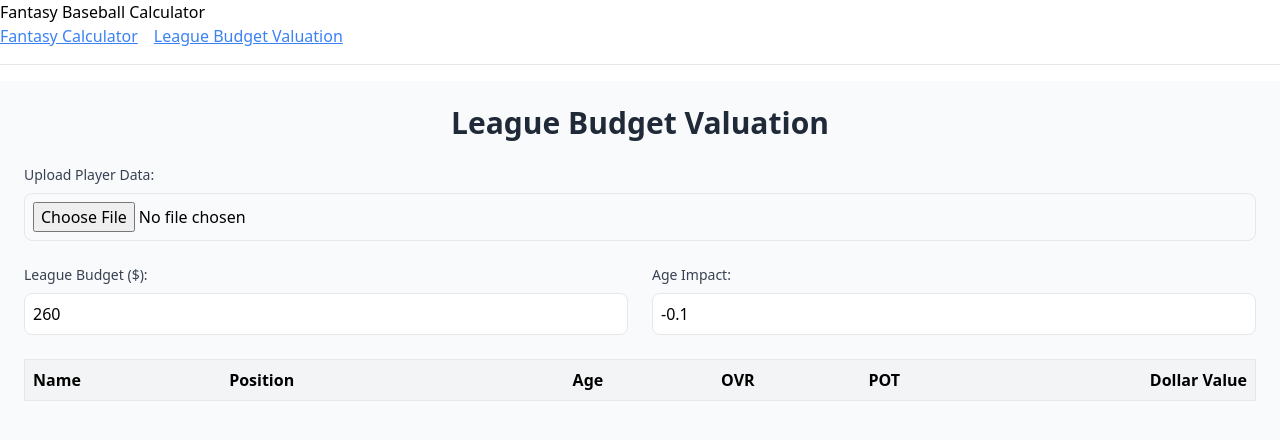
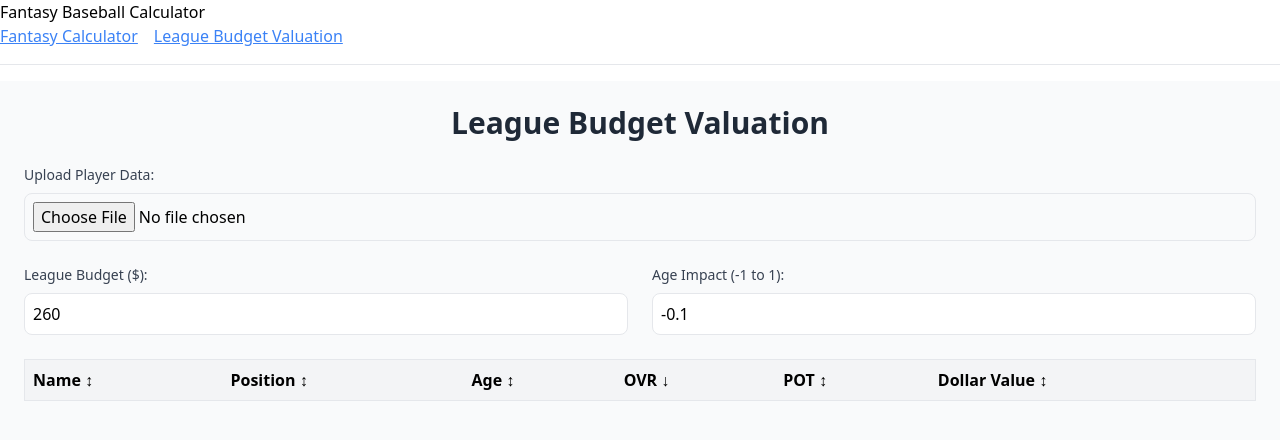
Before and after one commit to quarterback/SimBaseballCalc, a React (Create React App) app: page /league-budget in a window 1280 px wide. Shown: the top 440 px of the page. Built offline with nearby package versions, Linux system fonts and the light colour scheme.

Commit message:
Update LeagueBudgetValuation.js

```diff
--- a/src/LeagueBudgetValuation.js
+++ b/src/LeagueBudgetValuation.js
@@ -3,20 +3,30 @@ import Papa from 'papaparse';
 
 const LeagueBudgetValuation = () => {
   const [playerData, setPlayerData] = useState([]);
-  const [totalBudget, setTotalBudget] = useState(260); // Default budget
-  const [ageImpact, setAgeImpact] = useState(-0.1); // Default age impact
-  const [sortBy, setSortBy] = useState('OVR'); // Default sorting by OVR
-  const [sortOrder, setSortOrder] = useState('desc'); // Default descending order
+  const [totalBudget, setTotalBudget] = useState(260);
+  const [ageImpact, setAgeImpact] = useState(-0.1);
+  const [sortBy, setSortBy] = useState('OVR');
+  const [sortOrder, setSortOrder] = useState('desc');
+  const [error, setError] = useState('');
 
   const processPlayerFile = async (file) => {
+    try {
       const text = await file.text();
       Papa.parse(text, {
         header: true,
         dynamicTyping: true,
         skipEmptyLines: true,
+        transformHeader: header => header.trim(), // Handle whitespace in headers
         complete: (results) => {
+          if (results.errors.length > 0) {
+            setError(`CSV parsing error: ${results.errors[0].message}`);
+            return;
+          }
+
           const players = results.data.map((player) => ({
             ...player,
+            Name: player.Name?.trim() || 'Unknown',
+            Position: player.Position?.trim() || 'N/A',
             OVR: parseFloat(player.OVR) || 0,
             POT: parseFloat(player.POT) || 0,
             Age: parseInt(player.Age, 10) || 0,
@@ -24,21 +34,43 @@ const LeagueBudgetValuation = () => {
 
           const updatedPlayers = calculateDollarValue(players, totalBudget, ageImpact);
           setPlayerData(updatedPlayers);
+          setError('');
         },
+        error: (error) => {
+          setError(`File processing error: ${error.message}`);
+        }
       });
+    } catch (error) {
+      setError(`File reading error: ${error.message}`);
+    }
   };
 
   const calculateDollarValue = (players, totalBudget, ageImpact) => {
-    const totalOVR = players.reduce((sum, player) => sum + player.OVR, 0); // Sum of all OVRs
-    const remainingBudget = totalBudget - players.length; // $1 baseline per player
-
-    return players.map((player) => {
-      const ageMultiplier = 1 + ageImpact * (player.Age - 27); // Neutral age is 27
-      const proportionalValue = (player.OVR / totalOVR) * remainingBudget;
-      const dollarValue = Math.max(1, proportionalValue * ageMultiplier); // At least $1
+    // Calculate weighted OVR values with age adjustment
+    const weightedValues = players.map(player => {
+      const ageMultiplier = 1 + ageImpact * (player.Age - 27); // Age 27 is neutral
       return {
         ...player,
-        DollarValue: parseFloat(dollarValue.toFixed(2)), // Format to 2 decimal places
+        weightedOVR: Math.max(0, player.OVR * ageMultiplier) // Prevent negative values
+      };
+    });
+
+    // Sum of all weighted OVR values
+    const totalWeightedOVR = weightedValues.reduce((sum, player) => sum + player.weightedOVR, 0);
+
+    // Minimum value for each player ($1)
+    const minValue = 1;
+    const reservedBudget = players.length * minValue;
+    const adjustableBudget = totalBudget - reservedBudget;
+
+    // Calculate dollar values
+    return weightedValues.map(player => {
+      const shareOfBudget = player.weightedOVR / totalWeightedOVR;
+      const calculatedValue = (shareOfBudget * adjustableBudget) + minValue;
+
+      return {
+        ...player,
+        DollarValue: parseFloat(calculatedValue.toFixed(2))
       };
     });
   };
@@ -46,99 +78,114 @@ const LeagueBudgetValuation = () => {
   const sortPlayerData = (field) => {
     const order = sortBy === field && sortOrder === 'desc' ? 'asc' : 'desc';
     const sortedData = [...playerData].sort((a, b) => {
-      if (order === 'asc') return a[field] - b[field];
-      return b[field] - a[field];
+      const aValue = typeof a[field] === 'string' ? a[field].toLowerCase() : a[field];
+      const bValue = typeof b[field] === 'string' ? b[field].toLowerCase() : b[field];
+
+      if (order === 'asc') {
+        return aValue < bValue ? -1 : aValue > bValue ? 1 : 0;
+      }
+      return bValue < aValue ? -1 : bValue > aValue ? 1 : 0;
     });
+
     setSortBy(field);
     setSortOrder(order);
     setPlayerData(sortedData);
+  };
+
+  const getSortIndicator = (field) => {
+    if (sortBy !== field) return '↕';
+    return sortOrder === 'desc' ? '↓' : '↑';
   };
 
   return (
     <div className="space-y-6 p-6 bg-gray-50 min-h-screen">
       <h1 className="text-3xl font-bold text-center text-gray-800">League Budget Valuation</h1>
 
-      {/* File Upload */}
+      {error && (
+        <div className="bg-red-100 border border-red-400 text-red-700 px-4 py-3 rounded relative">
+          {error}
+        </div>
+      )}
+
       <div className="mb-6">
         <label className="block text-sm font-medium text-gray-700 mb-2">Upload Player Data:</label>
         <input
           type="file"
           accept=".csv"
-          onChange={(e) => processPlayerFile(e.target.files[0])}
+          onChange={(e) => {
+            if (e.target.files?.[0]) {
+              processPlayerFile(e.target.files[0]);
+            }
+          }}
           className="block w-full p-2 border rounded-lg"
         />
       </div>
 
-      {/* Settings */}
       <div className="grid grid-cols-1 md:grid-cols-2 gap-6">
         <div>
-          <label className="block text-sm font-medium text-gray-700 mb-2">League Budget ($):</label>
+          <label className="block text-sm font-medium text-gray-700 mb-2">
+            League Budget ($):
+          </label>
           <input
             type="number"
+            min="1"
             value={totalBudget}
-            onChange={(e) => setTotalBudget(parseInt(e.target.value, 10))}
+            onChange={(e) => {
+              const value = parseInt(e.target.value, 10);
+              if (value > 0) {
+                setTotalBudget(value);
+                if (playerData.length > 0) {
+                  setPlayerData(calculateDollarValue(playerData, value, ageImpact));
+                }
+              }
+            }}
             className="p-2 border rounded-lg w-full"
           />
         </div>
         <div>
-          <label className="block text-sm font-medium text-gray-700 mb-2">Age Impact:</label>
+          <label className="block text-sm font-medium text-gray-700 mb-2">
+            Age Impact (-1 to 1):
+          </label>
           <input
             type="number"
-            step="0.01"
+            step="0.05"
+            min="-1"
+            max="1"
             value={ageImpact}
-            onChange={(e) => setAgeImpact(parseFloat(e.target.value))}
+            onChange={(e) => {
+              const value = parseFloat(e.target.value);
+              if (value >= -1 && value <= 1) {
+                setAgeImpact(value);
+                if (playerData.length > 0) {
+                  setPlayerData(calculateDollarValue(playerData, totalBudget, value));
+                }
+              }
+            }}
             className="p-2 border rounded-lg w-full"
           />
         </div>
       </div>
 
-      {/* Player Table */}
       <div className="overflow-x-auto">
         <table className="w-full table-auto border border-gray-200">
           <thead className="bg-gray-100">
             <tr>
+              {['Name', 'Position', 'Age', 'OVR', 'POT', 'DollarValue'].map(field => (
                 <th
-                className="p-2 text-left cursor-pointer"
-                onClick={() => sortPlayerData('Name')}
+                  key={field}
+                  onClick={() => sortPlayerData(field)}
+                  className="p-2 text-left cursor-pointer hover:bg-gray-200"
                 >
-                Name
+                  {field === 'DollarValue' ? 'Dollar Value' : field}{' '}
+                  {getSortIndicator(field)}
                 </th>
-              <th
-                className="p-2 text-left cursor-pointer"
-                onClick={() => sortPlayerData('Position')}
-              >
-                Position
-              </th>
-              <th
-                className="p-2 text-right cursor-pointer"
-                onClick={() => sortPlayerData('Age')}
-              >
-                Age
-              </th>
-              <th
-                className="p-2 text-right cursor-pointer"
-                onClick={() => sortPlayerData('OVR')}
-              >
-                OVR
-              </th>
-              <th
-                className="p-2 text-right cursor-pointer"
-                onClick={() => sortPlayerData('POT')}
-              >
-                POT
-              </th>
-              <th
-                className="p-2 text-right cursor-pointer"
-                onClick={() => sortPlayerData('DollarValue')}
-              >
-                Dollar Value
-              </th>
+              ))}
             </tr>
           </thead>
           <tbody>
             {playerData.map((player, idx) => (
               <tr
-                key={idx}
+                key={`${player.Name}-${idx}`}
                 className={`${idx % 2 === 0 ? 'bg-gray-50' : 'bg-white'} hover:bg-gray-100`}
               >
                 <td className="p-2">{player.Name}</td>
```
Lines whose indentation alone changed are shown as unchanged.
